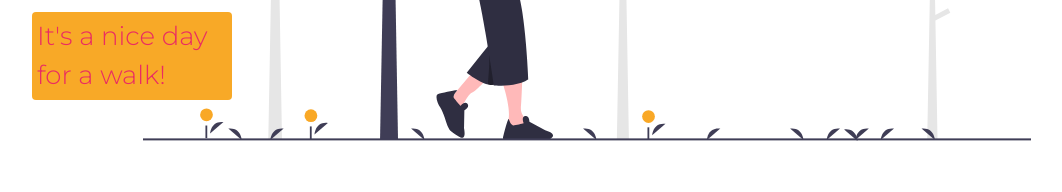
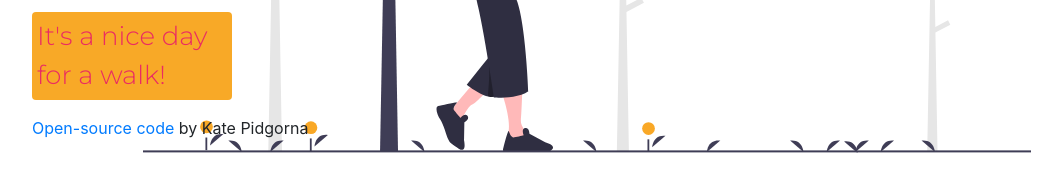
Before and after one commit to Kate8577/Weather-App, a plain HTML site: page index.html in a window 1280 px wide. Shown: the part 512-704 px from the top of the page, without its empty margins (53-1115 px from the left). Drawn offline with nearby package versions, Linux system fonts and the light colour scheme.

Commit message:
Added the link the Git Hub

```diff
--- a/index.html
+++ b/index.html
@@ -105,6 +105,7 @@
                 </ul>
             </div>
         </div>
+        <a href="https://github.com/Kate8577/Weather-App">Open-source code</a> by Kate Pidgorna
 </body>
 <script src="src/index.js">
 </script>
```
